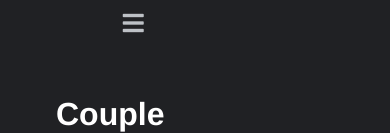
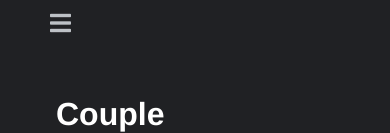
Before and after one commit to mohobson/gift-exchange, a Python web app: template templates/couple.html in a window 390 px wide. Shown: the part 112-245 px from the top of the page. Run offline with Jinja, Linux system fonts and the light colour scheme; the template is opened without the code that fills it, so the values that code supplies are empty.

Commit message:
align hamburger left

```diff
--- a/static/style.css
+++ b/static/style.css
@@ -148,7 +148,7 @@ html, body {
     z-index: 1;
     padding: 10px;
     color: #bdc1c6;
-    align-self: left;
+    align-self: start;
 }
 
 @media (max-width:720px) {
```
